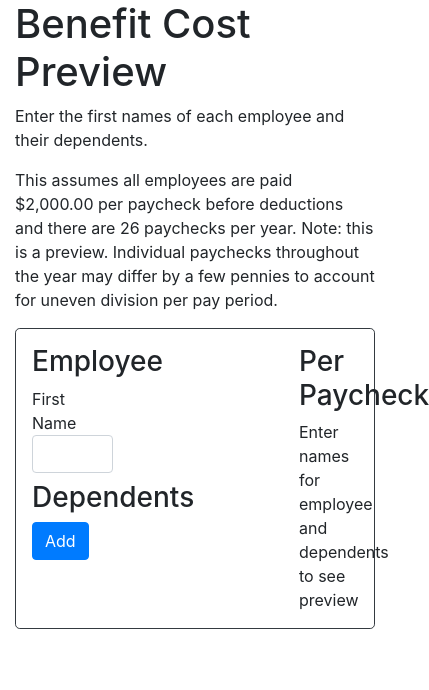
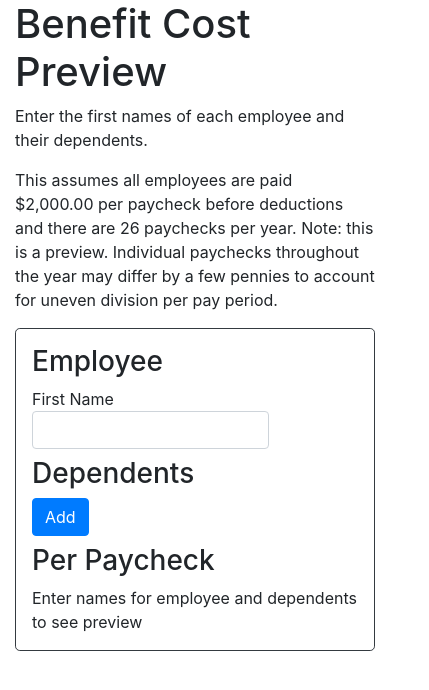
Before and after one commit to joshclaxton/benefit-cost-preview, an Angular app: page / in a window 390 px wide. Shown: the top 690 px of the page, 429 px wide, since content can reach past the window. Built offline with nearby package versions, Linux system fonts and the light colour scheme.

Commit message:
Responsive

```diff
--- a/src/app/components/benefit-preview/benefit-preview.component.html
+++ b/src/app/components/benefit-preview/benefit-preview.component.html
@@ -1,9 +1,9 @@
 <div class="container border border-dark rounded-lg p-3">
     <div class="row">
-        <div class="col-9">
+        <div class="col-9 mb-2">
             <form [formGroup]="benefitCostForm">
                 <div class="row">
-                    <div class="col-5">
+                    <div class="col-md-5 col-sm-12">
                         <h3>Employee</h3>
                         <label>
                             <div>First Name</div>
@@ -32,7 +32,7 @@
                 </div>
             </form>
         </div>
-        <div class="col-3">
+        <div class="col-md-3 col-sm-12">
             <h3>Per Paycheck</h3>
             <div class="benefit-cost" *ngIf="benefitCostForm.valid && paycheckSummary">Benefits:
                 <strong>{{paycheckSummary.benefitsCost | currency}}</strong>
```
